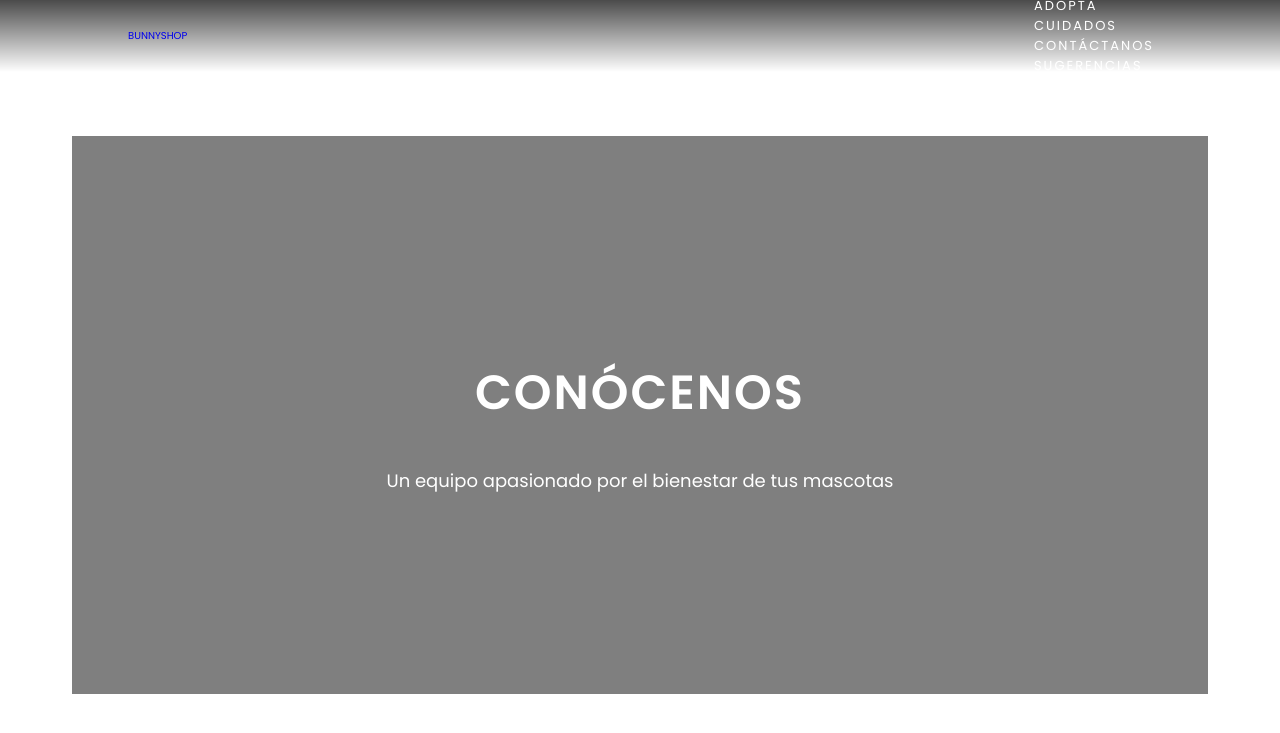
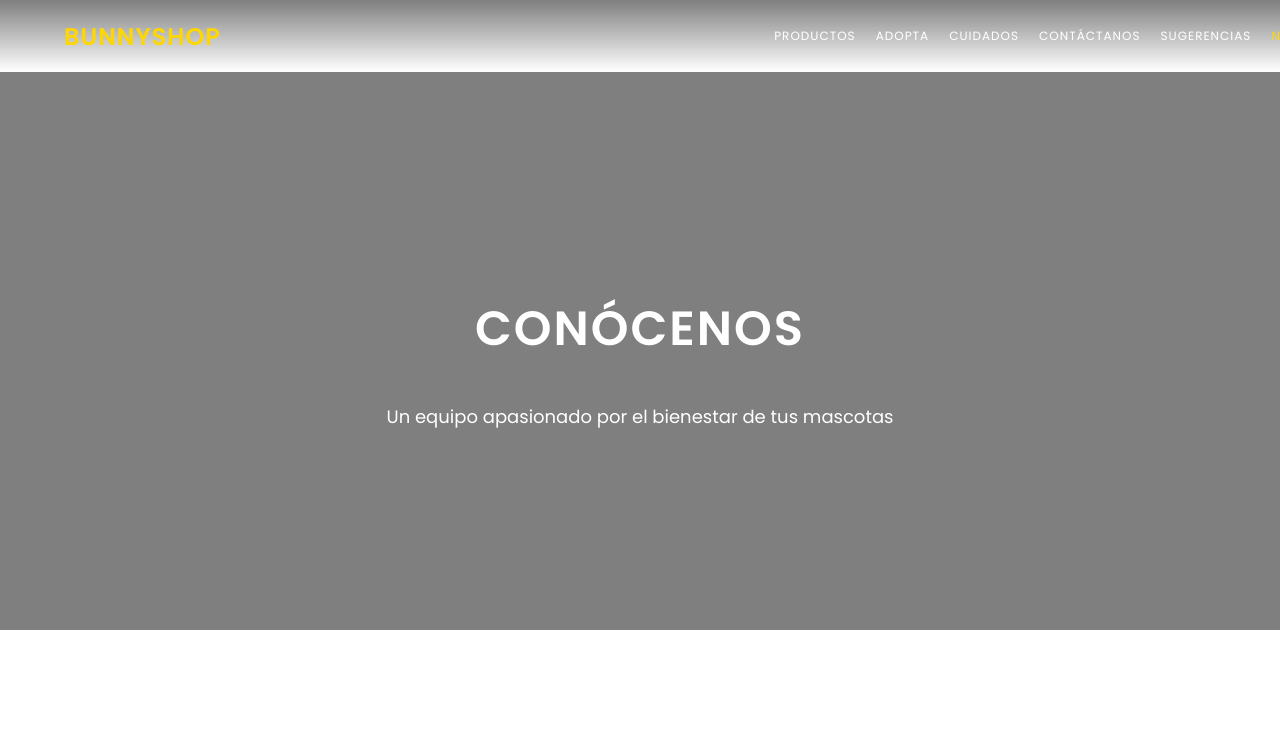
Before and after one commit to univtesthost/webhostest, a plain HTML site: page petshop/nosotros.html in a window 1280 px wide. Shown: the top 733 px of the page. Drawn offline with Linux system fonts and the light colour scheme; a script that the page names is missing.

Commit message:
Update styles.css

```diff
--- a/petshop/CSS/styles.css
+++ b/petshop/CSS/styles.css
@@ -5,23 +5,34 @@ html {
     font-family: 'Poppins', sans-serif;
     font-size: 10px;    /* 1 rem */
     color: #000;
-    padding: 5%;
+    padding: 0;
+    margin: 0;
 }
+
+body {
+    padding: 0;
+    margin: 0;
+}
+
 section {
     padding: 7.9rem;
     overflow: hidden;
 }
+
 img {
     width: 100%;
     max-width: 100%;
     height: auto;
 }
+
 a {
     text-decoration: none;
 }
+
 p {
     font-size: 1.6rem;
 }
+
 /* ---------------------------------------------------------------------- */
 /* Header */
 header {
@@ -30,59 +41,44 @@ header {
     top: 0;
     left: 0;
     z-index: 1;
-    background-image: linear-gradient(to bottom, rgba(0, 0, 0, 0.705), transparent);
+    background-image: linear-gradient(to bottom, rgba(0, 0, 0, 0.5), transparent);
 }
+
 .container-header {
-    width: 80%;
-    margin: 0 auto;
-    padding: 0 2.4rem;
+    width: 100%;
+    padding: 0 5%;
 }
+
 .nav {
     height: 7.2rem;
     display: flex;
     align-items: center;
     justify-content: space-between;
 }
-.nav-list {
-    list-style: none;
-    position: initial;
-    top: 0;
-    left: 0;
-    width: initial;
-    height: initial;
-    padding: 0;
+
+.logo {
+    color: #FFD700;
+    font-size: 2.4rem;
+    font-weight: 600;
+    letter-spacing: 1px;
+    text-decoration: none;
+}
+
+.nav-links {
     display: flex;
-    flex-direction: row;
-    justify-content: initial;
+    gap: 2rem;
 }
-.logo {
-    width: 250px;
+
+.nav-link {
+    color: #fff;
+    font-size: 1.2rem;
+    letter-spacing: 1px;
+    transition: color 0.3s;
 }
-.nav-item {
-    border-bottom: 2px solid rgba(255, 255, 255, .3);
-    margin: 0 2.4rem;
-}
-.nav-link {
-    display: block;
-    color: #fff;
-    text-transform: uppercase; /* mayusculas */
-    font-size: 1.3rem;
-    letter-spacing: 2px;
-    margin-right: -2px;
-}
-.nav-link:hover {
-    color: #3bcc75;
-}
-.active {
-    position: relative;
-}
-.active::before {
-    content: '';
-    position: absolute;
-    width: 100%;
-    height: 2px;
-    background-color: #fff;
-    bottom: -3px;
+
+.nav-link:hover,
+.nav-link.active {
+    color: #FFD700;
 }
 
 /* Estilos adicionales para la página Nosotros */
@@ -501,6 +497,10 @@ footer {
         gap: 2rem;
     }
 
+    .nav-links {
+        display: none;
+    }
+
     .footer-content {
         grid-template-columns: 1fr;
         text-align: center;
```
